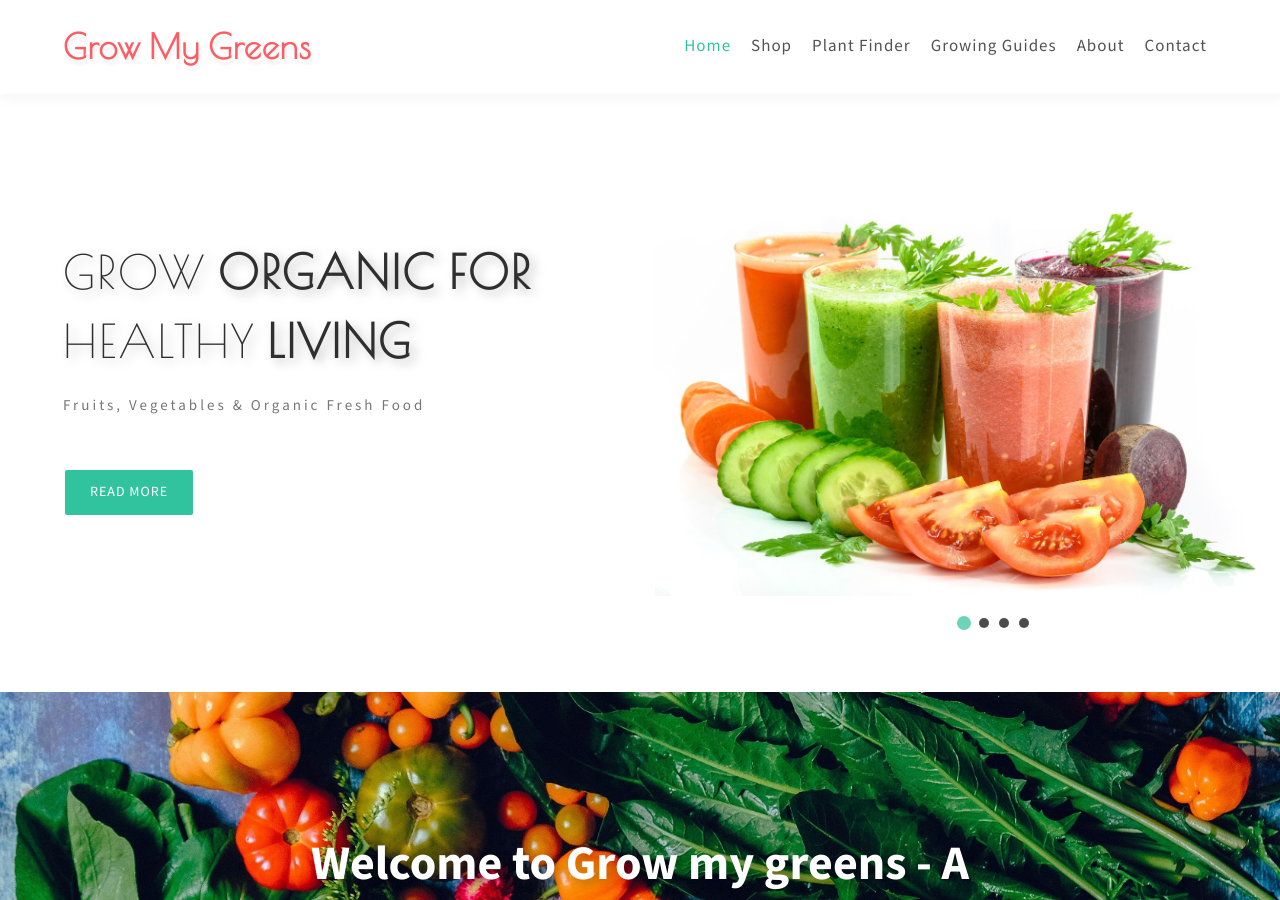
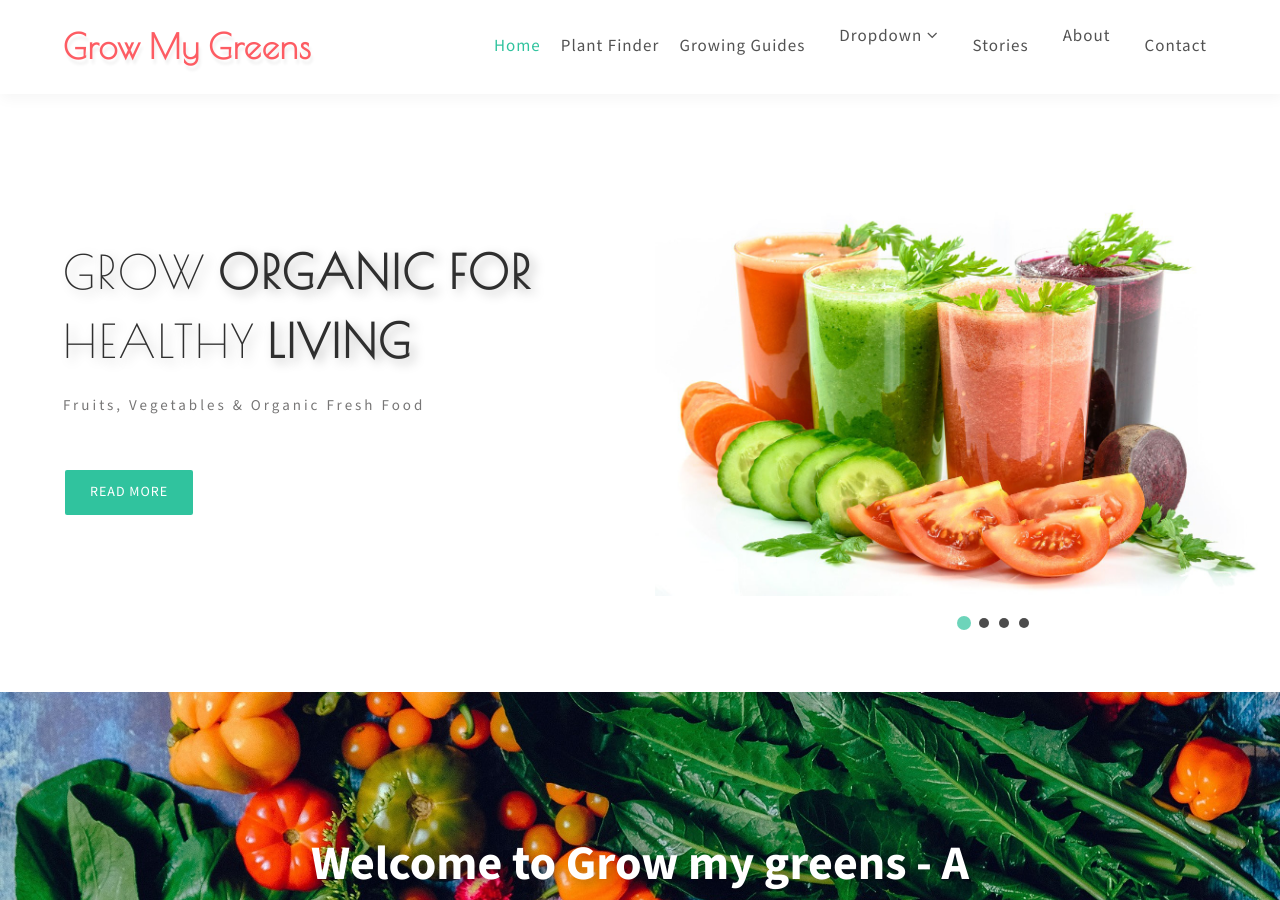
Before and after one commit to dhanyacm/GrowMyGreens, a Jekyll site: the page built from index.html, in a window 1280 px wide and 900 px high. Built offline with Jekyll 4.4.1, drawn with Linux system fonts in a browser that asks for light colours.

Commit message:
Update header.html

```diff
--- a/_includes/header.html
+++ b/_includes/header.html
@@ -64,27 +64,29 @@
 							<ul class="menu">
 								<li class="active"><a href="index.html">Home</a></li>
 
-								<li><a href="shop.html">Shop</a></li>
-								<li><a href="shop.html">Plant Finder</a></li>
+								<!-- <li><a href="shop.html">Shop</a></li>  -->
+								<li><a href="plants.html">Plant Finder</a></li>
 								<li><a href="grow.html">Growing Guides</a></li>
-							<!--
+
+
 								<li class="mx-lg-4 mx-md-3 my-md-0 my-2">
 									<!-- First Tier Drop Down -->
-									<!--<label for="drop-2" class="toggle">Growing Guides <span class="fa fa-angle-down" aria-hidden="true"></span>
+									<label for="drop-2" class="toggle">Growing Guides <span class="fa fa-angle-down" aria-hidden="true"></span>
 									</label>
 									<a href="#">Dropdown <span class="fa fa-angle-down" aria-hidden="true"></span></a>
 									<input type="checkbox" id="drop-2" />
 									<ul>
-										<li><a href="#best" class="drop-text">Healthy Food</a></li>
-										<li><a href="about.html" class="drop-text">Farmers</a></li>
-										<li><a href="#testi" class="drop-text">Testimonials</a></li>
-										<li><a href="#newsletter" class="drop-text">Newsletter</a></li>
+										<li><a href="#best" class="drop-text"Growing Methods</a></li>
+										<li><a href="about.html" class="drop-text">Soil Health</a></li>
+										<li><a href="#testi" class="drop-text">Plant Health</a></li>
+										<li><a href="#newsletter" class="drop-text">Troubleshooting</a></li>
 									</ul>
 								</li>
-								<li class="mx-lg-4 mx-md-3 my-md-0 my-2"><a href="about.html">About Us</a></li>
 
-							-->
-								<li><a href="about.html">About</a></li>
+
+
+								<li><a href="story.html">Stories</a></li>
+								<li class="mx-lg-4 mx-md-3 my-md-0 my-2"><a href="about.html">About</a></li>
 								<li><a href="contact.html">Contact</a></li>
 							</ul>
 						</nav>
```
